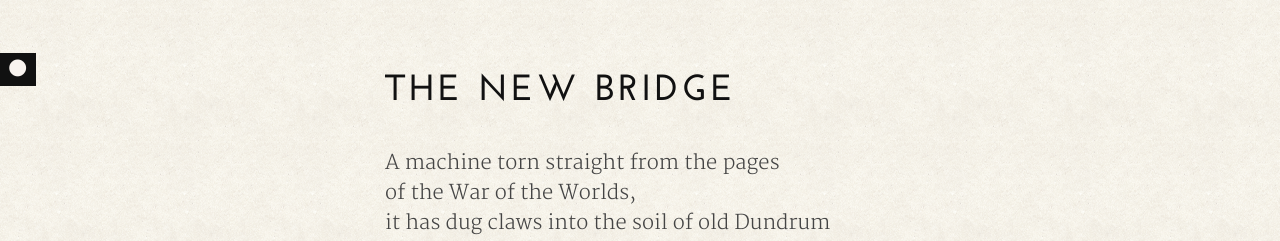
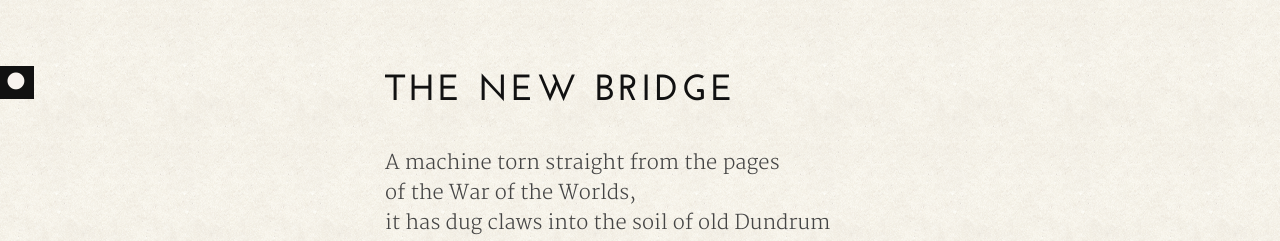
Before and after one commit to sarahquigley/poetry, a Jekyll site: the page built from index.html, in a window 1280 px wide. Shown: the top 241 px of the page. Built offline with Jekyll 4.4.1, drawn with Linux system fonts in a browser that asks for light colours; nearby versions of some CDN libraries; some web fonts are replaced.

Commit message:
Eliminate all use of rem units.

```diff
--- a/assets/css/main.css
+++ b/assets/css/main.css
@@ -242,10 +242,10 @@
     background: #111111;
     color: #aaaaaa; }
     #site-header a:nth-child(1) {
-      margin-left: -11.5em;
-      -webkit-transition: margin-left 0.14375s linear 0.05s, background-color 0.2s linear;
-      -moz-transition: margin-left 0.14375s linear 0.05s, background-color 0.2s linear;
-      transition: margin-left 0.14375s linear 0.05s, background-color 0.2s linear; }
+      margin-left: -11.7em;
+      -webkit-transition: margin-left 0.14625s linear 0.05s, background-color 0.2s linear;
+      -moz-transition: margin-left 0.14625s linear 0.05s, background-color 0.2s linear;
+      transition: margin-left 0.14625s linear 0.05s, background-color 0.2s linear; }
     #site-header a:nth-child(2) {
       margin-left: -4em;
       -webkit-transition: margin-left 0.05s linear 0.05s, background-color 0.2s linear;
@@ -265,7 +265,7 @@
       color: #f8f3ef;
       font-weight: 700; }
     #site-header a .fa-circle {
-      padding-left: 0.65em; }
+      padding-left: 0.75em; }
 
 .no-touch #site-header a:hover, html:not(.touch) #site-header a:hover {
   background: #444444; }
@@ -274,7 +274,7 @@
 
 @media screen and (min-width: 40.625em) {
   #site-header {
-    top: 3.5em; } }
+    top: 4.375em; } }
 @media screen and (min-width: 34.375em) {
   #site-header {
     position: fixed; } }
@@ -291,7 +291,7 @@
   -moz-align-self: center;
   align-self: center;
   -ms-flex-item-align: center;
-  padding: 4.375rem 0; }
+  padding: 3.5em 0; }
   .post header {
     margin-bottom: 1.7em; }
   .post footer > p {
@@ -309,7 +309,7 @@
     max-width: 69%; } }
 @media screen and (min-width: 56.25em) {
   .post, .page {
-    max-width: 37.5rem; } }
+    max-width: 30em; } }
 /* Next and Previous links
 ***********************************/
 .next, .previous {
```
Also changed, not shown: _sass/layout.scss (+5 -5 lines).
